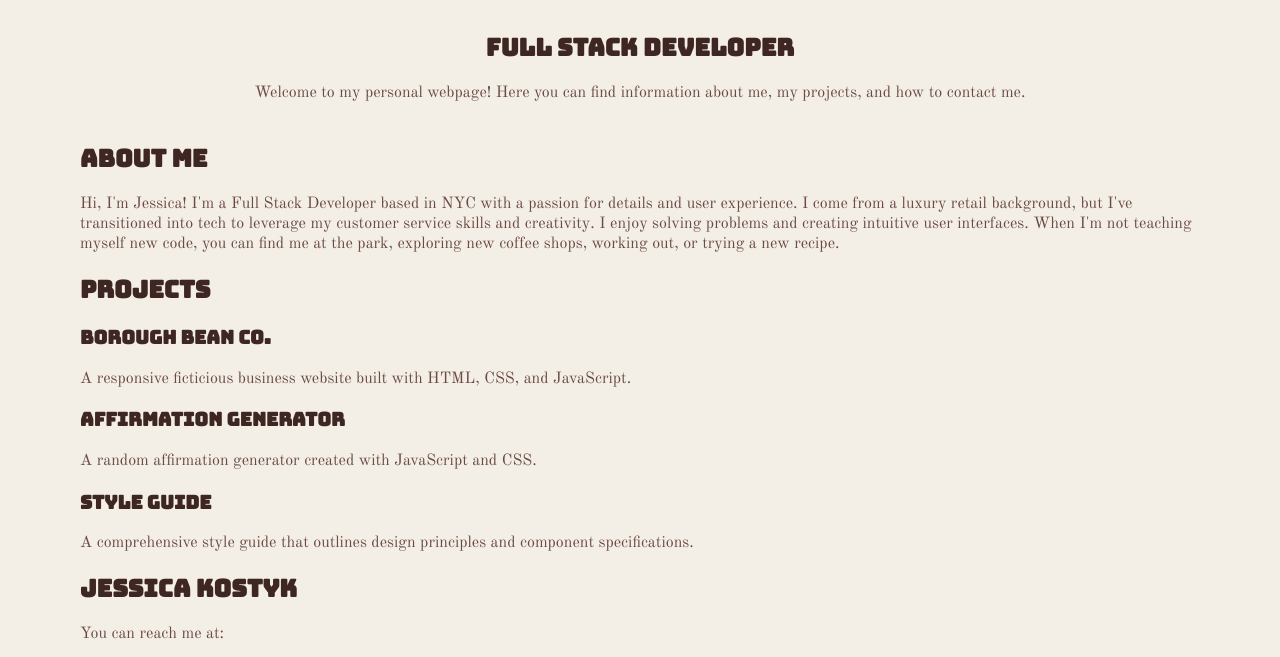
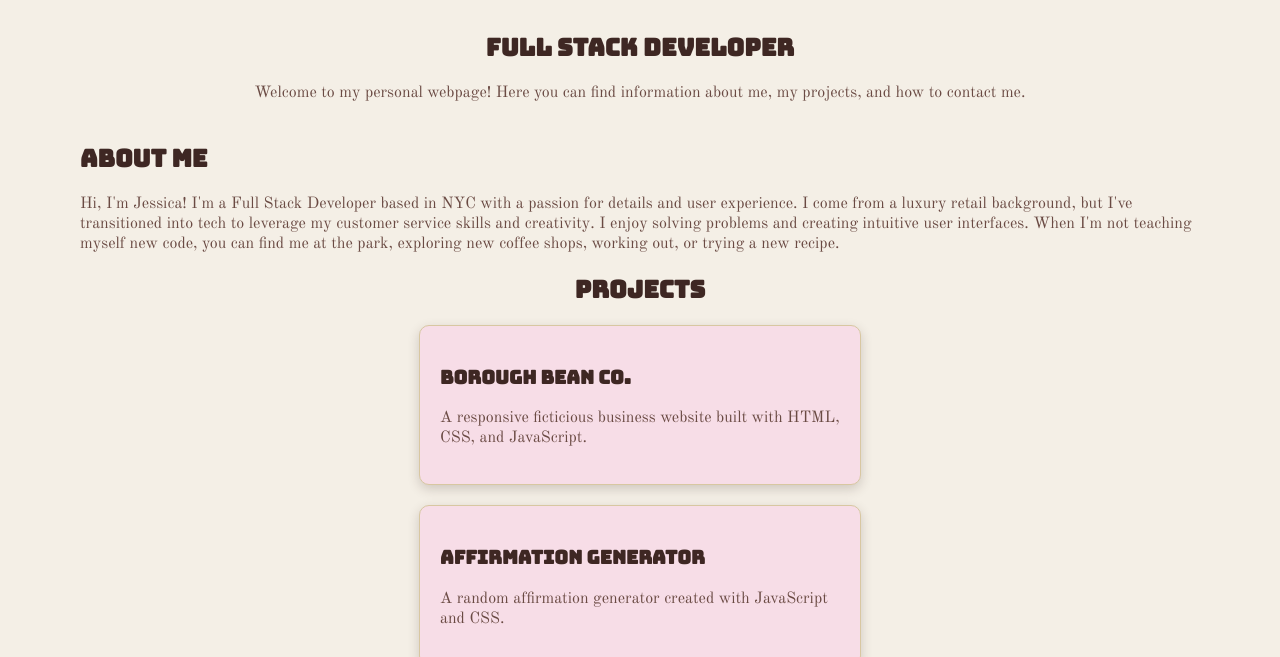
Before and after one commit to bytemedarling/web-portfolio, a plain HTML site: page index.html in a window 1280 px wide. Shown: the part 131-788 px from the top of the page. Drawn offline with nearby package versions, Linux system fonts and the light colour scheme.

```diff
--- a/script.js
+++ b/script.js
@@ -1,3 +1,4 @@
+/* Button Toggle for Mobile Navigation */
 const menuButton = document.querySelector('.menu-button');
 const navMenu = document.querySelector('.main-nav');
 
@@ -8,3 +9,16 @@ menuButton.addEventListener('click', () => {
     menuButton.classList.toggle('open');
     menuButton.setAttribute('aria-expanded', !isOpen);
 });
+
+/* Project Card Effeect */
+const cards = document.querySelectorAll('.project-card');
+
+const observer = new IntersectionObserver(entries => {
+  entries.forEach(entry => {
+    if (entry.isIntersecting) {
+      entry.target.classList.add('visible');
+    }
+  });
+});
+
+cards.forEach(card => observer.observe(card));
--- a/style.css
+++ b/style.css
@@ -99,6 +99,33 @@ main, section {
     color: #F4C9D6; /* Peony */
 }
 
+/* Project Cards Styling */
+.project-list {
+    text-align: center;
+}
+
+.project-card {
+    background-color: #F7DDE7;
+    border: 1px solid #D8C7A1;
+    border-radius: 10px;
+    padding: 20px;
+    margin: 20px auto;
+    max-width: 400px;
+    box-shadow: 0 4px 12px rgba(62, 39, 35, 0.2);
+}
+
+.project-card {
+    opacity: 0;
+    transform: translateY(20px);
+    transition: opacity 0.6s ease, transform 0.6s ease;
+}
+
+.project-card.visible {
+    opacity: 1;
+    transform: translateY(0);
+}
+
+
 /* Contact Form Styling */
 .contact-form {
     background-color: #F4EFE6;
@@ -152,6 +179,7 @@ main, section {
 .contact-form button:hover {
   transform: scale(1.03);
   box-shadow: 0 0 10px #F4C9D6;
+  background: linear-gradient(135deg, #3E2723 5%, #F4C9D6 40%, #F4EFE6 100%);
 }
 
 /* Footer Styling */
```
